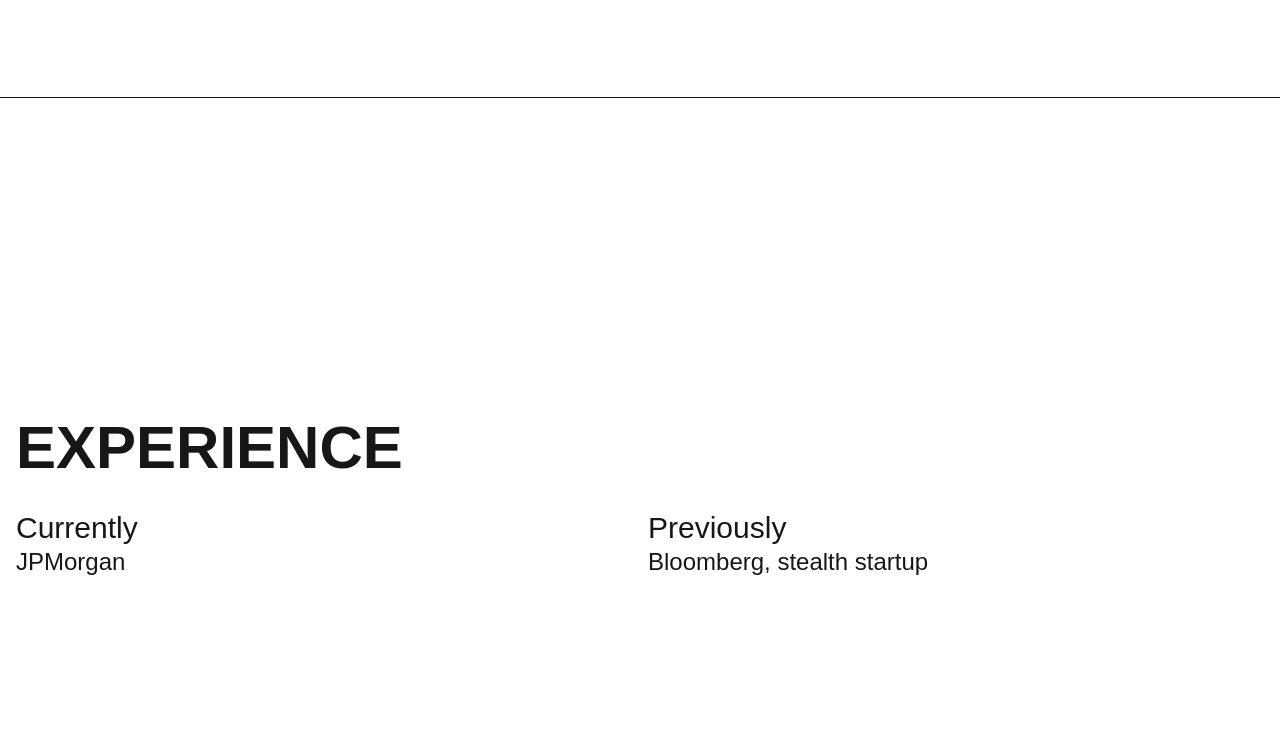
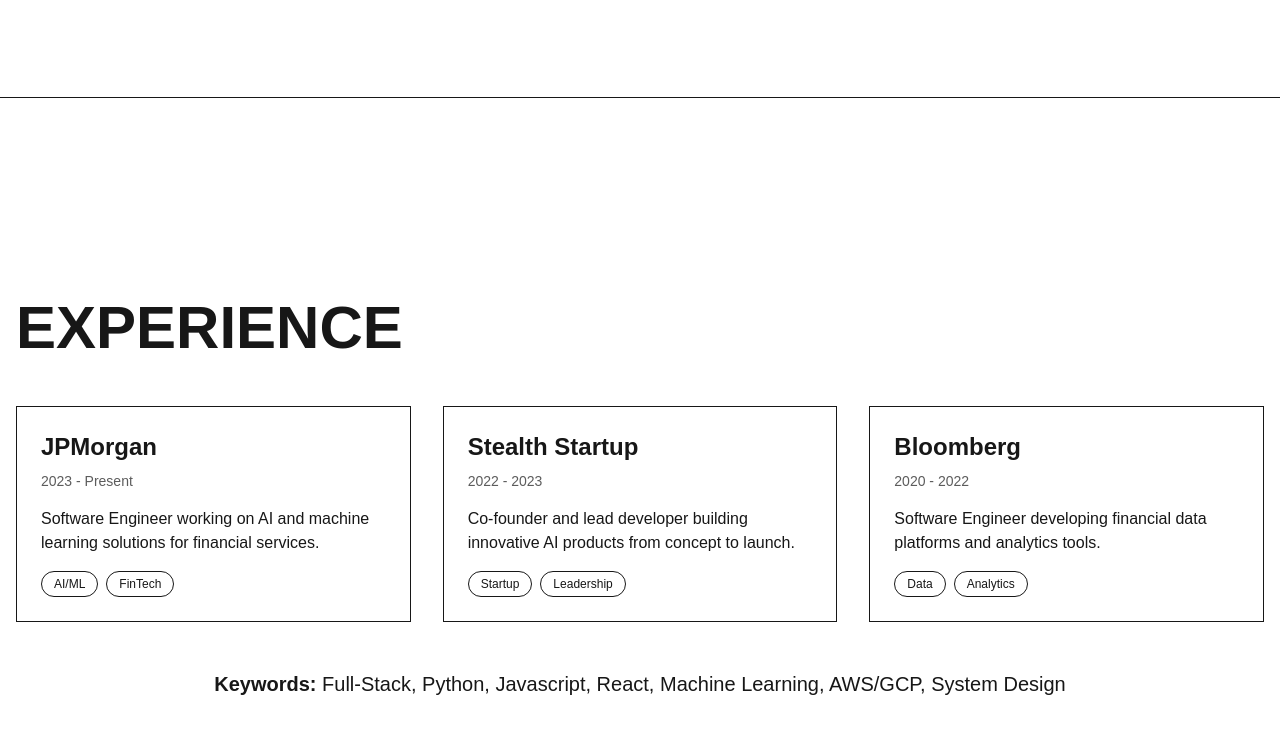
Before and after one commit to wokii/wokki.com, a Next.js app: page / in a window 1280 px wide. Shown: the part 2303-3037 px from the top of the page. Built offline with nearby package versions, Linux system fonts and the light colour scheme.

Commit message:
Refine Experience Section

```diff
--- a/src/app/components/sections/Experience.tsx
+++ b/src/app/components/sections/Experience.tsx
@@ -4,16 +4,70 @@
   return (
     <section id="experience" className="min-h-screen py-16 border-t border-foreground flex items-center">
       <div className="container mx-auto px-4">
-        <h2 className="text-6xl font-bold mb-8">EXPERIENCE</h2>
-        <div className="grid grid-cols-1 md:grid-cols-2 gap-4">
-          <div>
-            <h3 className="text-3xl">Currently</h3>
-            <p className="text-2xl">JPMorgan</p>
+        <h2 className="text-6xl font-bold mb-12">EXPERIENCE</h2>
+
+        <div className="grid grid-cols-1 md:grid-cols-3 gap-8">
+          {/* JPMorgan Card */}
+          <div className="border border-foreground p-6 hover:bg-foreground hover:text-background transition-all duration-300 group">
+            <div className="flex flex-col h-full">
+              <h3 className="text-2xl font-bold mb-2 group-hover:text-accent">JPMorgan</h3>
+              <p className="text-sm mb-4 text-foreground/70 group-hover:text-background/70">2023 - Present</p>
+              <p className="mb-4 flex-grow">
+                Software Engineer working on AI and machine learning solutions for financial services.
+              </p>
+              <div className="mt-auto">
+                <span className="inline-block px-3 py-1 text-xs border border-current rounded-full">
+                  AI/ML
+                </span>
+                <span className="inline-block px-3 py-1 text-xs border border-current rounded-full ml-2">
+                  FinTech
+                </span>
+              </div>
+            </div>
           </div>
-          <div>
-            <h3 className="text-3xl">Previously</h3>
-            <p className="text-2xl">Bloomberg, stealth startup</p>
+
+          {/* Stealth Startup Card */}
+          <div className="border border-foreground p-6 hover:bg-foreground hover:text-background transition-all duration-300 group">
+            <div className="flex flex-col h-full">
+              <h3 className="text-2xl font-bold mb-2 group-hover:text-accent">Stealth Startup</h3>
+              <p className="text-sm mb-4 text-foreground/70 group-hover:text-background/70">2022 - 2023</p>
+              <p className="mb-4 flex-grow">
+                Co-founder and lead developer building innovative AI products from concept to launch.
+              </p>
+              <div className="mt-auto">
+                <span className="inline-block px-3 py-1 text-xs border border-current rounded-full">
+                  Startup
+                </span>
+                <span className="inline-block px-3 py-1 text-xs border border-current rounded-full ml-2">
+                  Leadership
+                </span>
+              </div>
+            </div>
           </div>
+
+          {/* Bloomberg Card */}
+          <div className="border border-foreground p-6 hover:bg-foreground hover:text-background transition-all duration-300 group">
+            <div className="flex flex-col h-full">
+              <h3 className="text-2xl font-bold mb-2 group-hover:text-accent">Bloomberg</h3>
+              <p className="text-sm mb-4 text-foreground/70 group-hover:text-background/70">2020 - 2022</p>
+              <p className="mb-4 flex-grow">
+                Software Engineer developing financial data platforms and analytics tools.
+              </p>
+              <div className="mt-auto">
+                <span className="inline-block px-3 py-1 text-xs border border-current rounded-full">
+                  Data
+                </span>
+                <span className="inline-block px-3 py-1 text-xs border border-current rounded-full ml-2">
+                  Analytics
+                </span>
+              </div>
+            </div>
+          </div>
+        </div>
+        <div className="mt-12 text-center">
+          <p className="text-xl">
+            <span className="font-bold">Keywords:</span> Full-Stack, Python, Javascript, React, Machine Learning, AWS/GCP, System Design
+          </p>
         </div>
       </div>
     </section>
```
